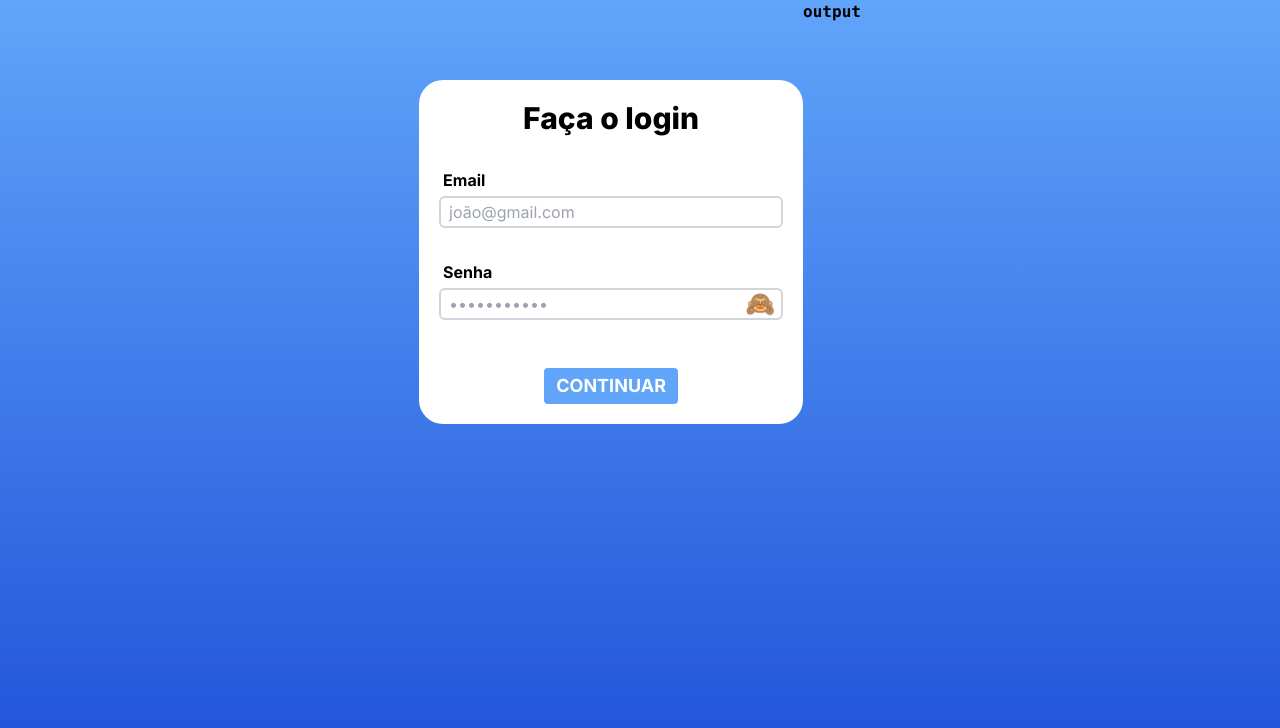
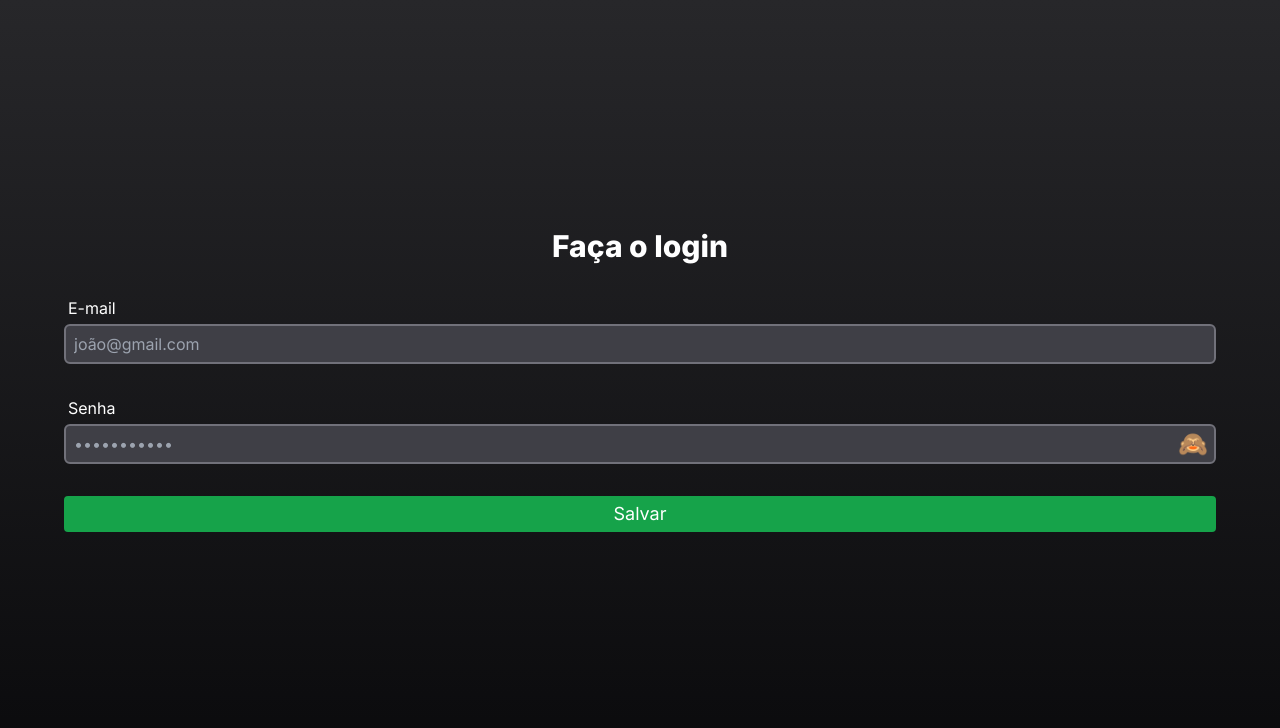
Before and after one commit to rafaelcesar0/dio-app-ts, a Next.js app: page / in a window 1280 px wide. Shown: the top 728 px of the page. Built offline with nearby package versions, Linux system fonts and the light colour scheme.

Commit message:
style black

```diff
--- a/src/app/page.tsx
+++ b/src/app/page.tsx
@@ -6,7 +6,7 @@ import { TextField } from '@/components/inputs/TextField';
 
 const Home = () => {
     return (
-        <main className="font-bold h-screen bg-gradient-to-b from-blue-400 to-blue-700 flex justify-center">
+        <main className="h-screen bg-gradient-to-b from-zinc-800 to-zinc-950 gap-10 flex flex-col items-center justify-center">
             <FormLogin />
         </main>
     );
--- a/src/components/forms/FormLogin.tsx
+++ b/src/components/forms/FormLogin.tsx
@@ -16,14 +16,14 @@ const FormLogin = () => {
         <>
             <form
                 onSubmit={handleSubmit(createUser)}
-                className="flex flex-col gap-8 bg-white p-5 rounded-3xl min-w-96 mt-20 h-min text-1xl"
+                className="flex flex-col gap-8 px-16 rounded-3xl w-full text-1xl"
             >
-                <h1 className="flex justify-center text-3xl font-extrabold">
+                <h1 className="text-white flex justify-center text-3xl font-extrabold">
                     Faça o login
                 </h1>
                 <TextField
                     id="inputEmail"
-                    label="Email"
+                    label="E-mail"
                     type="email"
                     placeholder="joão@gmail.com"
                 />
@@ -32,13 +32,13 @@ const FormLogin = () => {
 
                 <button
                     type="submit"
-                    className="bg-blue-400 px-3 py-1 mt-4 rounded flex transition duration-300 mx-auto hover:bg-blue-500 text-lg text-white "
+                    className="bg-green-600 px-3 py-1 rounded flex justify-center transition duration-300 hover:bg-green-500 text-lg text-white "
                 >
-                    CONTINUAR
+                    Salvar
                 </button>
             </form>
 
-            <pre>output</pre>
+            <pre>{output}</pre>
         </>
     );
 };
--- a/src/components/inputs/PassWord.tsx
+++ b/src/components/inputs/PassWord.tsx
@@ -30,7 +30,8 @@ export const PassWord = ({
             placeholder={
                 showPassword ? placeholder : '•'.repeat(placeholder.length)
             }
-            className="pl-2 pr-10 h-8 font-normal border-2 border-gray-300 rounded-md focus:border-blue-500 focus:outline-none"
+            className="pl-2 pr-10 h-10 font-normal border-2 text-white bg-zinc-700 border-zinc-500 rounded-md focus:border-green-500 focus:outline-none"
+            // 'px-2 h-10 font-normal border-2 text-white bg-zinc-700 border-zinc-500 rounded-md focus:border-green-500 focus:outline-none'
         >
             <button
                 type="button"
--- a/src/components/inputs/TextField.tsx
+++ b/src/components/inputs/TextField.tsx
@@ -16,12 +16,12 @@ export const TextField = ({
     label,
     type = 'text',
     placeholder,
-    className = 'px-2 h-8 font-normal border-2 border-gray-300 rounded-md focus:border-blue-500 focus:outline-none',
+    className = 'px-2 h-10 font-normal border-2 text-white bg-zinc-700 border-zinc-500 rounded-md focus:border-green-500 focus:outline-none',
     children
 }: ITextField) => {
     return (
         <div className="flex flex-col gap-1 relative">
-            <label htmlFor={id} className="ml-1">
+            <label htmlFor={id} className="ml-1 text-white">
                 {label}
             </label>
             <input
```
